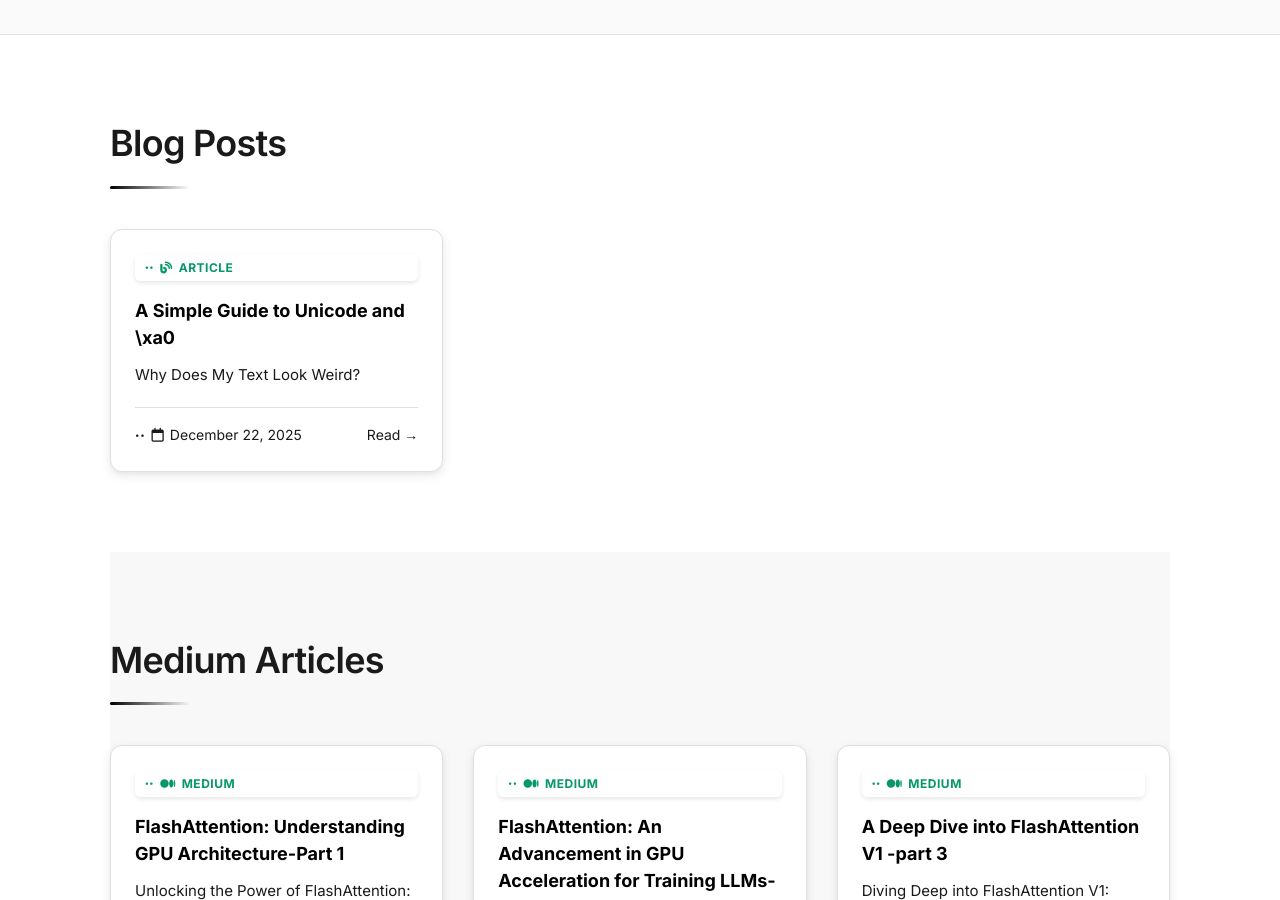
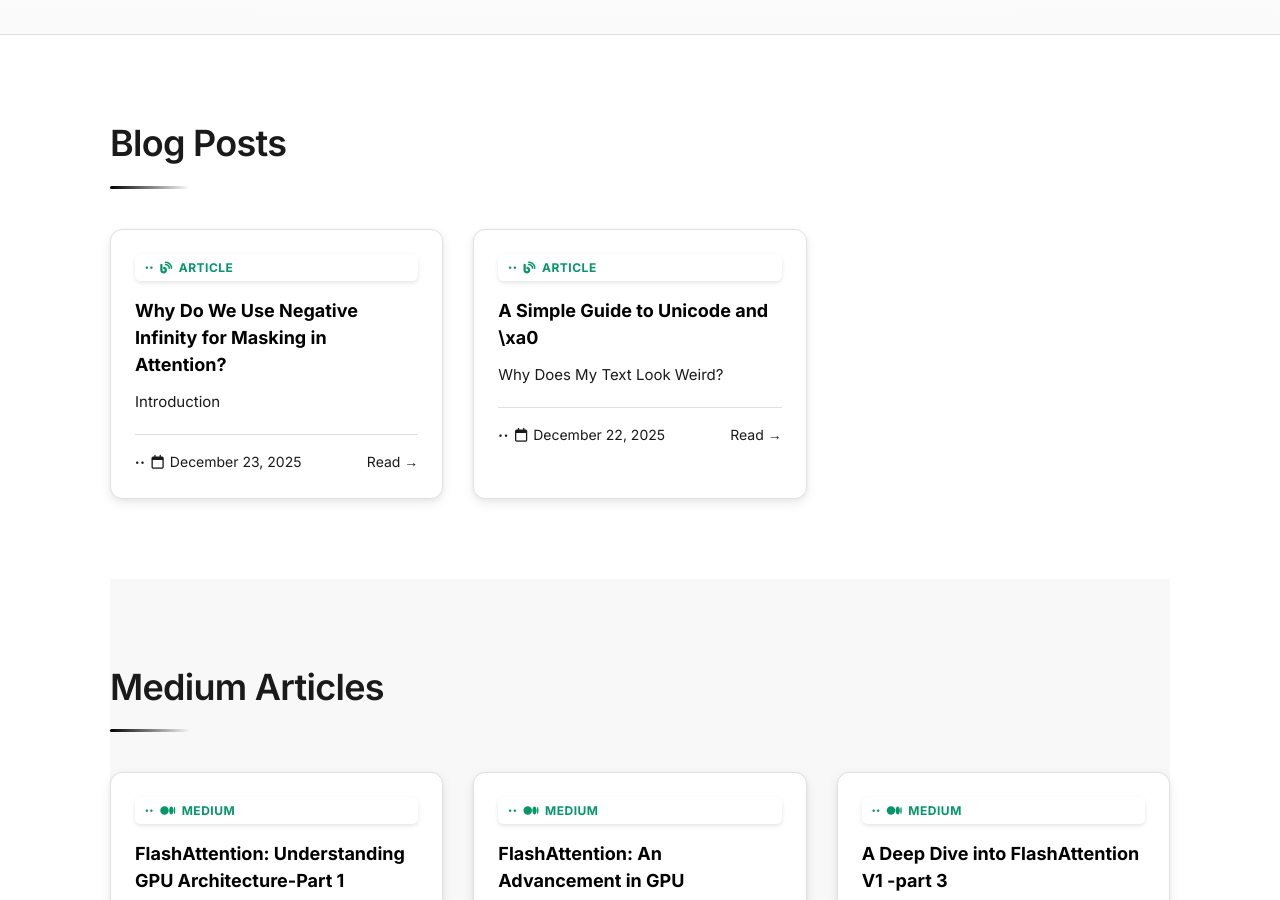
Before and after one commit to SachinKalsi/sachinkalsi.github.io, a Jekyll site: the page built from blog/index.html, in a window 1280 px wide and 900 px high, scrolled down 587 px. Built offline with Jekyll 4.4.1, drawn with Linux system fonts in a browser that asks for light colours; the list of posts is cut into pages by our own code; some of the changed lines change nothing that is shown.

Commit message:
Enable MathJax support for formulas and add new blog post

````diff
--- a/_config.yml
+++ b/_config.yml
@@ -17,6 +17,10 @@
 # Jekyll Settings
 markdown: kramdown
 highlighter: rouge
+kramdown:
+  math_engine: mathjax
+  math_engine_opts:
+    preview: AsciiMath
 
 # Plugins (GitHub Pages compatible)
 plugins:
--- a/_layouts/default.html
+++ b/_layouts/default.html
@@ -13,6 +13,23 @@
 
     <!-- FontAwesome for Social Icons -->
     <link rel="stylesheet" href="https://cdnjs.cloudflare.com/ajax/libs/font-awesome/6.4.0/css/all.min.css">
+
+    <!-- MathJax for rendering mathematical formulas -->
+    <script>
+      MathJax = {
+        tex: {
+          inlineMath: [['$', '$'], ['\\(', '\\)']],
+          displayMath: [['$$', '$$'], ['\\[', '\\]']],
+          processEscapes: true,
+          processEnvironments: true
+        },
+        options: {
+          skipHtmlTags: ['script', 'noscript', 'style', 'textarea', 'pre']
+        }
+      };
+    </script>
+    <script src="https://polyfill.io/v3/polyfill.min.js?features=es6"></script>
+    <script id="MathJax-script" async src="https://cdn.jsdelivr.net/npm/mathjax@3/es5/tex-mml-chtml.js"></script>
 
     <style>
         /* --- 1. VARIABLES & RESET --- */
--- /dev/null
+++ b/_posts/2025-12-23-why-do-we-use-negative-inf-for-masking.md
@@ -0,0 +1,67 @@
+---
+layout: post
+title: "Why Do We Use Negative Infinity for Masking in Attention?"
+date: 2025-12-23
+author: "Sachin Kalsi"
+---
+## Introduction
+
+In Causal Attention (i.e, decoder-only models), a token can not look into the future tokens and to enable this we use `masking`. We don't mask future tokens by filling with zero but filling with negative infinity ($-\infty$).
+
+---
+
+### 1. Causal Masking
+
+In a sequence of tokens, we want the attention mechanism for the $i$-th token to only consider tokens from $0$ to $i$. Generally masking will be applied to attention scores. And to do this, we create a mask using `torch.tril` . And in this representation future tokens are represented as `0` (False) & past/previous tokens as `1` (True).
+
+---
+
+### 2. Why "0" Fails
+
+Let’s look at the Softmax formula:
+
+$$\text{Softmax}(x_i) = \frac{e^{x_i}}{\sum_{j} e^{x_j}}$$
+
+If you set an attention score to $0$, the numerator becomes $e^0 = 1$ & the future "ignored" token still gets a non-zero probability!
+
+---
+
+### 3. The Solution: The Power of $-\infty$
+
+Replace the scores of future tokens with $-\infty$ instead of $0$ since $e^{-\infty}$ becomes $0$ and the softmax output for those future tokens becomes exactly $0$.
+
+**Note:** in actual FP16 training, we often use -65504 instead of a literal inf to avoid numerical instability. `min_value = torch.finfo(dtype).min` would help
+
+---
+
+## 4. How to do it in Python?
+
+```
+import torch
+import torch.nn.functional as F
+
+# Simulated attention scores (Query @ Key.T)
+scores = torch.tensor([[10.0, 2.0, 1, 4],
+                       [5.0, 11.0, 7, 3],
+                       [3, 9, 7, 5],
+                       [8, 9, 4, 8]])
+
+mask = torch.tril(torch.ones(scores.shape[1], scores.shape[1]))
+# tensor([[1., 0., 0., 0.],
+#       [1., 1., 0., 0.],
+#        [1., 1., 1., 0.],
+#        [1., 1., 1., 1.]])
+
+dtype=torch.float32
+masked_scores = scores.masked_fill(mask == 0, torch.finfo(dtype).min) # or float('-inf')
+# tensor([[10., -inf, -inf, -inf],
+#        [ 5., 11., -inf, -inf],
+#        [ 3.,  9.,  7., -inf],
+#        [ 8.,  9.,  4.,  8.]])
+
+probs = F.softmax(masked_scores, dim=-1)
+# tensor([[1.0000, 0.0000, 0.0000, 0.0000], <-- Future is successfully hidden!
+#        [0.0025, 0.9975, 0.0000, 0.0000],
+#        [0.0022, 0.8789, 0.1189, 0.0000],
+#        [0.2111, 0.5739, 0.0039, 0.2111]])
+```
````
